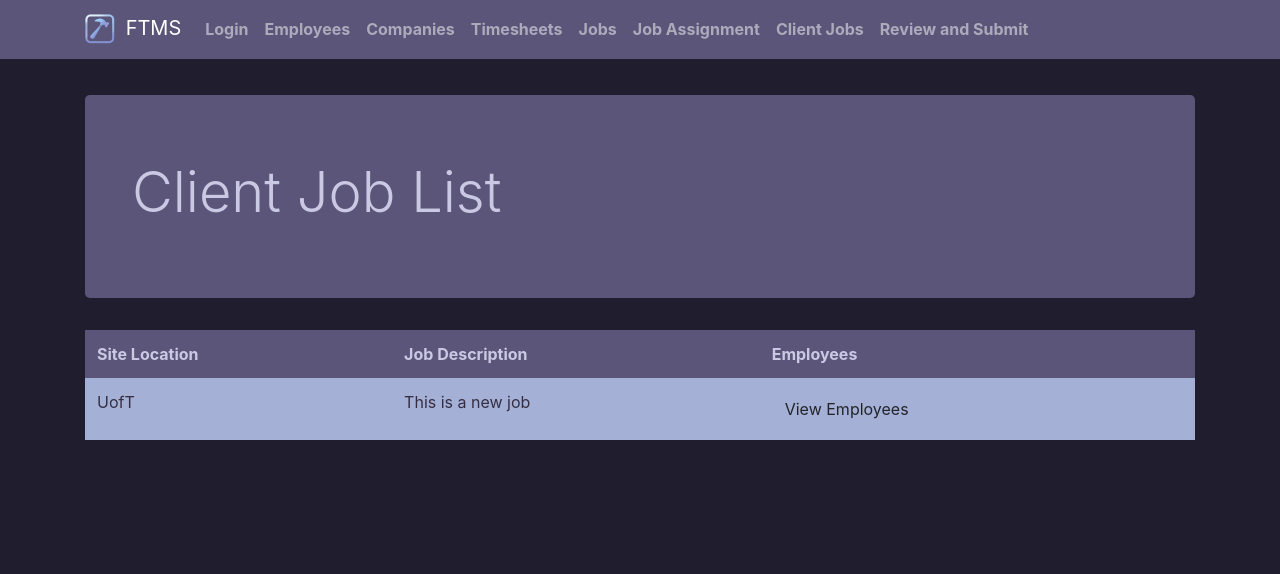
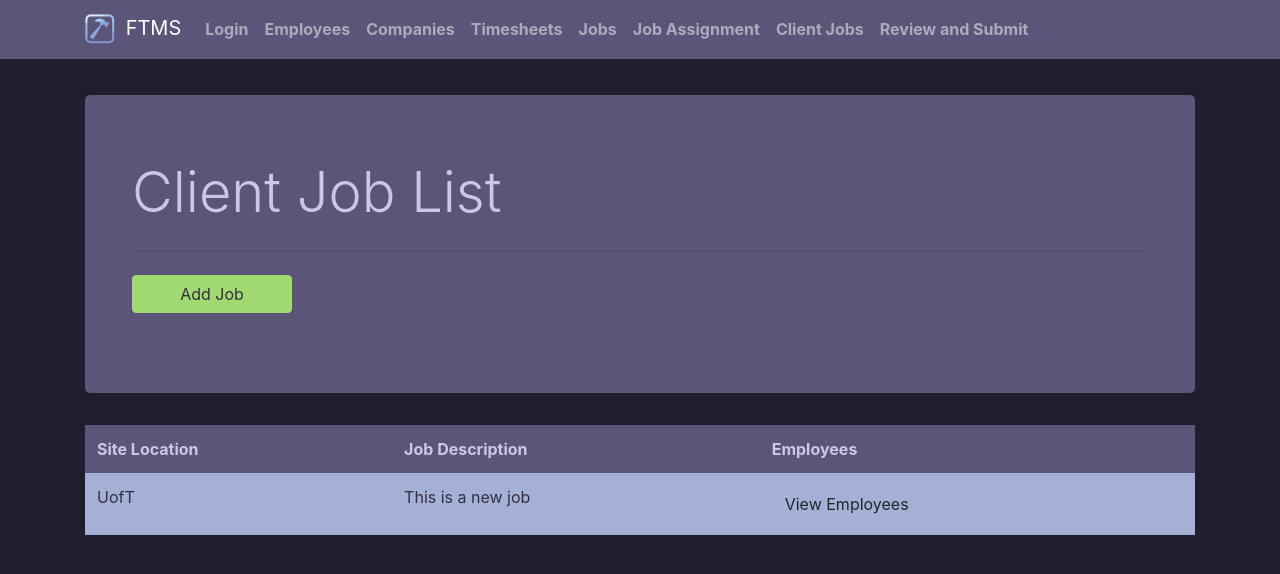
Before and after one commit to CSC207-TLI-TBTEENS/ftms-tbteens-frontend, a React (Create React App) app: page /clientJobs in a window 1280 px wide. Shown: the top 574 px of the page. Built offline with nearby package versions, Linux system fonts and the light colour scheme.

Commit message:
added add jobs button, but it doesnt do anything yet

```diff
--- a/src/ClientJobs/ClientJobs.js
+++ b/src/ClientJobs/ClientJobs.js
@@ -27,6 +27,12 @@ class ClientJobs extends Component {
                 <header className="jumbotron bg-purple">
                     <div className="container">
                         <h1 className="display-4">Client Job List</h1>
+                        <hr className="my-4"/>
+                        <p>
+                            <button type="button" className="btn btn-submit" data-toggle="modal" data-target="#employeeForm">
+                                Add Job
+                            </button>
+                        </p>
                     </div>
                 </header>
 
```
